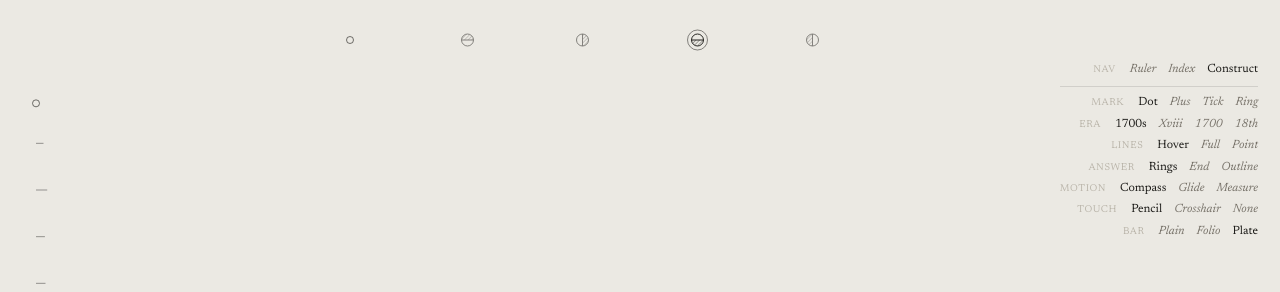
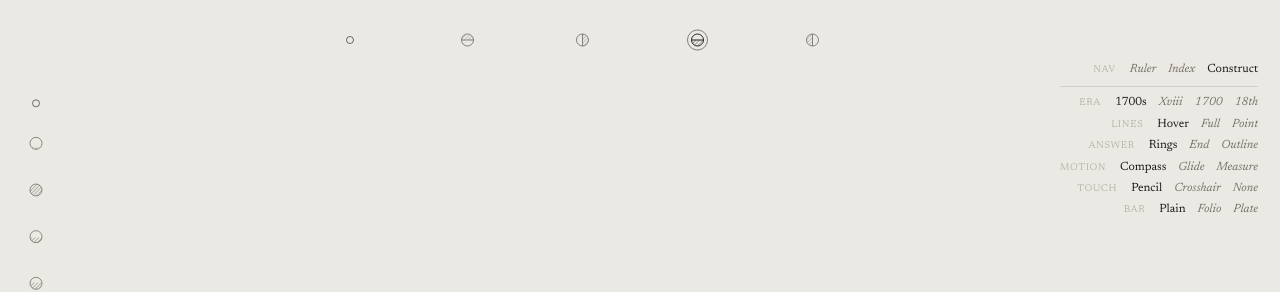
Before and after one commit to dakotashao/adv_interface_wk10, a plain HTML site: page axis-nav/index.html in a window 1280 px wide. Shown: the top 292 px of the page. Drawn offline with Linux system fonts and the light colour scheme; a web font is replaced by a local one.

Commit message:
Axis Nav: one glyph for all three bars (small circle), plain axis
Co-Authored-By: Claude Opus 5.5 <noreply@anthropic.com>
Claude-Session: https://claude.ai/code/session_01Ve2pX4m7FCtcjc2sDXZjEi

```diff
--- a/axis-nav/index.html
+++ b/axis-nav/index.html
@@ -40,9 +40,9 @@ const world=document.getElementById('world');const send=m=>world.contentWindow.p
 addEventListener('message',e=>{const d=e.data||{};if(d.t==='state'){if(d.hemi!==hemi||d.cen!==cen)lastAct=performance.now();hemi=d.hemi;cen=d.cen;level=d.level}});
 
 // options
-const opt={nav:'construct',mark:'dot',axis:'line',era:'1700s',lines:'hover',answer:'rings',motion:'compass',touch:'pencil',bar:'plate'};
+const opt={nav:'construct',mark:'dot',axis:'line',era:'1700s',lines:'hover',answer:'rings',motion:'compass',touch:'pencil',bar:'plain'};
 const GROUPS=[['nav',['ruler','index','construct']]];
-const SUB=[['mark',['dot','plus','tick','ring']],['era',['1700s','xviii','1700','18th']],['lines',['hover','full','point']],['answer',['rings','end','outline']],['motion',['compass','glide','measure']],['touch',['pencil','crosshair','none']],['bar',['plain','folio','plate']]];
+const SUB=[['era',['1700s','xviii','1700','18th']],['lines',['hover','full','point']],['answer',['rings','end','outline']],['motion',['compass','glide','measure']],['touch',['pencil','crosshair','none']],['bar',['plain','folio','plate']]];
 function drawPick(){const row=([k,vs])=>`<div class="g"><b>${k}</b>${vs.map(v=>`<button data-k="${k}" data-v="${v}" class="${opt[k]===v?'on':''}">${v[0].toUpperCase()+v.slice(1)}</button>`).join('')}</div>`;
   let h=GROUPS.map(row).join('');if(opt.nav==='construct')h+=`<div class="sub">${SUB.map(row).join('')}</div>`;else h+=`<div class="sub">${row(SUB[2])}</div>`;
   const el=document.getElementById('pick');el.innerHTML=h;el.querySelectorAll('button').forEach(b=>b.onclick=()=>{opt[b.dataset.k]=b.dataset.v;G.init=0;lastAct=performance.now();drawPick()})}
@@ -202,6 +202,12 @@ function hemiIcon(x,y,i){const c=HEMI[i].c*Math.PI/180,r=6,on=i===hemi,a0=c-Math
     p0=[x+r*Math.cos(a0),y+r*Math.sin(a0)],p1=[x+r*Math.cos(a1),y+r*Math.sin(a1)],op=on?.95:.5;
   return E_('g',{...f,opacity:op},E_('path',{d:`M${p0[0].toFixed(2)} ${p0[1].toFixed(2)}A${r} ${r} 0 0 1 ${p1[0].toFixed(2)} ${p1[1].toFixed(2)}Z`,fill:'url(#hatch)'})
     +E_('circle',{cx:x,cy:y,r,class:'ln'})+E_('line',{x1:p0[0].toFixed(2),y1:p0[1].toFixed(2),x2:p1[0].toFixed(2),y2:p1[1].toFixed(2),class:'ln','stroke-width':.6}))}
+
+function cenGlyph(x,y,f,on){const r=6,bg=E_('circle',{cx:x,cy:y,r:r+1.5,fill:'var(--bg)'});   // a little paper under each glyph so the axis line breaks around it
+  if(f<=0)return bg+E_('circle',{cx:x,cy:y,r,class:'ln','stroke-opacity':.5,'stroke-dasharray':'1.5 2'});
+  f=Math.max(.18,Math.min(1,f));const yc=y+r-2*r*f,dy=yc-y,dx=Math.sqrt(Math.max(0,r*r-dy*dy));
+  const seg=f>=.999?E_('circle',{cx:x,cy:y,r,fill:'url(#hatch)'}):E_('path',{d:`M${(x-dx).toFixed(2)} ${yc.toFixed(2)}A${r} ${r} 0 ${f>.5?1:0} 0 ${(x+dx).toFixed(2)} ${yc.toFixed(2)}Z`,fill:'url(#hatch)'});
+  return bg+seg+E_('circle',{cx:x,cy:y,r,class:'ln','stroke-opacity':on?.95:.6})}
 const capT=t=>opt.bar==='folio'?t.toUpperCase():t;
 function construct(){const y0=40,x0=36,inR=hv!==null,mx=Math.max(1,...CENT.map((_,i)=>cnt(hemi,i)));let o='';
   const busy=hv!==null||hvH!==null||performance.now()-lastAct<1600;
@@ -214,7 +220,7 @@ function construct(){const y0=40,x0=36,inR=hv!==null,mx=Math.max(1,...CENT.map((
   // every row keeps its name, collapsed or open, so focus is always visible: sharp at the chosen century, softer and fainter away from it
   CENT.forEach((c,i)=>{const y=RY(i),n=cnt(hemi,i),k=n?2+n/mx*2.5:1.2,rx=RX(i),ro=rowOn(i);
     const d0=cen<0?2:Math.abs(i-cen),mf=i===cen||i===hv?1:Math.max(.25,1-d0*.12);   // collapsed, the marks carry the focus on their own
-    o+=E_('g',{opacity:mf},n?barMark(rx,y,k,i===cen,'v'):E_('circle',{cx:rx,cy:y,r:1.8,class:'ln','stroke-opacity':.35}));   // an empty century is an open mark
+    o+=E_('g',{opacity:mf},cenGlyph(rx,y,n/mx,i===cen));   // one glyph for every bar: a small circle; here its hatching rises with the count, an empty century is a dashed circle
     const d=cen<0?2:Math.abs(i-cen),fade=i===cen||i===hv?1:Math.max(.18,1-d*(ro>.5?.09:.16)),lx=rx+(opt.bar==='plate'?22:16);
     if(ro>0||i===hv)o+=E_('text',{x:lx,y:y+4,style:opt.bar==='folio'?'font-feature-settings:"onum"':'',class:i===cen?'on':'',opacity:(n?1:.45)*(i===hv?1:fade*ro),...fzR(i)},lab(i)+(ro>.5?`<tspan class="sm" dx="6">${n||'—'}</tspan>`:''));
   });
--- a/axis-nav/world.html
+++ b/axis-nav/world.html
@@ -246,10 +246,9 @@ function setHemi(h){if(level){if(h===hemi)return;hemi=h;yaw=turnTo=turnFrom=yawF
 const VIEWS=[{n:'Front',a:[0,0]},{n:'Side',a:[0,72]},{n:'Top',a:[-72,0]}];let view=0;
 function setView(i){view=i;oxT=VIEWS[i].a[0];oyT=VIEWS[i].a[1];zmT=1;panXT=panYT=0;renderViews()}
 function snapView(){let b=0,bd=1e9;VIEWS.forEach((v,i)=>{const d=Math.hypot(oxT-v.a[0],oyT-v.a[1]);if(d<bd){bd=d;b=i}});setView(b)}
-const VICON=[`<rect x="-6" y="-6" width="12" height="12"/><rect x="-3" y="-3" width="6" height="6" opacity=".6"/>`,
-  `<path d="M-6 -6V6M-1.5 -4.5V4.5M2.5 -3V3M5.5 -2V2"/>`,`<path d="M-6 -6H6M-4.5 -1.5H4.5M-3 2.5H3M-2 5.5H2"/>`];
+const VICON=[`<circle r="6"/><circle r="1.4" fill="currentColor" stroke="none"/>`,`<circle r="6"/><path d="M-6 0H6"/>`,`<circle r="6"/><path d="M0 -6V6"/>`];   // the same small circle as the other bars; a dot is looking straight in, a line is looking along it from the side or from above
 function renderViews(){const el=document.getElementById('views');
-  if(TH===THEMES.paper){el.innerHTML=`<span class="vc">${VIEWS[view].n}</span>`+VIEWS.map((v,i)=>`<button class="${i===view?'on':''}" data-i="${i}" aria-label="${v.n}"><svg width="30" height="30" viewBox="-15 -15 30 30" fill="none" stroke="currentColor" stroke-width="1">${VICON[i]}<circle class="ring" r="13" pathLength="1" transform="rotate(-90)" stroke-opacity=".5"/></svg></button>`).join('');
+  if(TH===THEMES.paper){el.innerHTML=`<span class="vc">${VIEWS[view].n}</span>`+VIEWS.map((v,i)=>`<button class="${i===view?'on':''}" data-i="${i}" aria-label="${v.n}"><svg width="30" height="30" viewBox="-15 -15 30 30" fill="none" stroke="currentColor" stroke-width="1">${VICON[i]}<circle class="ring" r="10" pathLength="1" transform="rotate(-90)" stroke-opacity=".5"/></svg></button>`).join('');
     const vc=el.querySelector('.vc');el.querySelectorAll('button').forEach(b=>{b.onmouseenter=()=>vc.textContent=VIEWS[+b.dataset.i].n;b.onmouseleave=()=>vc.textContent=VIEWS[view].n})}
   else el.innerHTML=VIEWS.map((v,i)=>`<button class="${i===view?'on':''}" data-i="${i}">${v.n}</button>`).join('');
   el.querySelectorAll('button').forEach(b=>b.onclick=()=>setView(+b.dataset.i));el.classList.toggle('show',level===1)}
```
